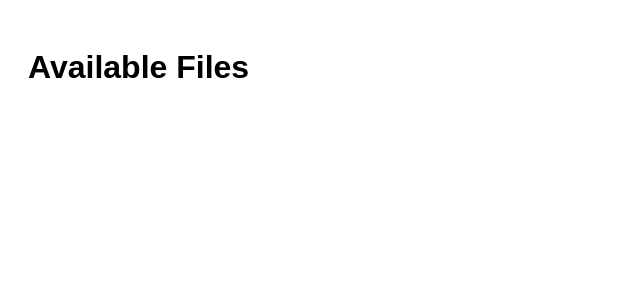
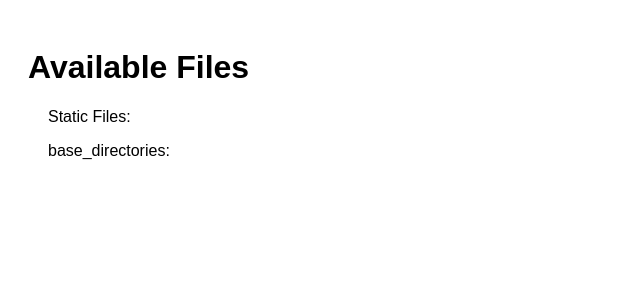
Before and after one commit to ArrowElectronicsExpos/ArrowTechnologyExpo, a Jekyll site: the page built from docs/index.html, in a window 1280 px wide. Shown: the top 300 px of the page, without its empty margins (0-640 px from the left). Built offline with Jekyll 4.4.1, drawn with Linux system fonts in a browser that asks for light colours.

Commit message:
debugging time

```diff
--- a/docs/index.html
+++ b/docs/index.html
@@ -35,6 +35,10 @@
     <h1>Available Files</h1>
     <ul>
       {% assign base_directories = site.static_files | map: "path" | map: "split" | map: first | uniq %}
+      <p>
+        Static Files: {{ site.static_files }}</p>
+      <p>
+        base_directories: {{ base_directories }}</p>
 
       {% for dir in base_directories %}
         <li class="folder">{{ dir }}/
```
